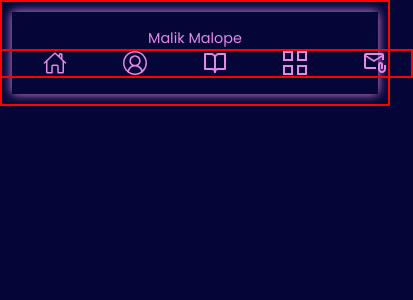
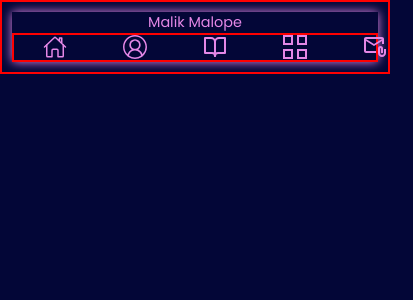
Before and after one commit to libSpace/my-react-portfolio-one, a React (Create React App) app: page / in a window 390 px wide. Shown: the top 300 px of the page, 413 px wide, since content can reach past the window. Built offline with nearby package versions, Linux system fonts and the light colour scheme.

Commit message:
Strugle with adaptivenes of my nav

```diff
--- a/src/component/NavBar.css
+++ b/src/component/NavBar.css
@@ -7,11 +7,11 @@
   box-shadow: 0 0 10px #e487e6;
 }
 .nav-content {
-  max-width: 1300px;
+  /* max-width: 1300px; */
   display: flex;
   align-items: center;
   justify-content: space-between;
-  padding: 1rem 0;
+  /* padding: 1rem 0; */
   /* margin: 0 auto; */
 }
 
@@ -86,13 +86,17 @@
 }
 
 /* Media query for mobile devices */
-@media only screen and (max-width: 680px) {
+@media only screen and (max-width: 700px) {
   .nav-content {
     align-items: center;
     flex-direction: column;
     max-width: fit-content;
   }
-  .nav-wrapper {
+  /* .nav-wrapper {
+    max-width: 100%;
+  } */
+
+  .menu-wrapper {
     max-width: 100%;
   }
 
```
